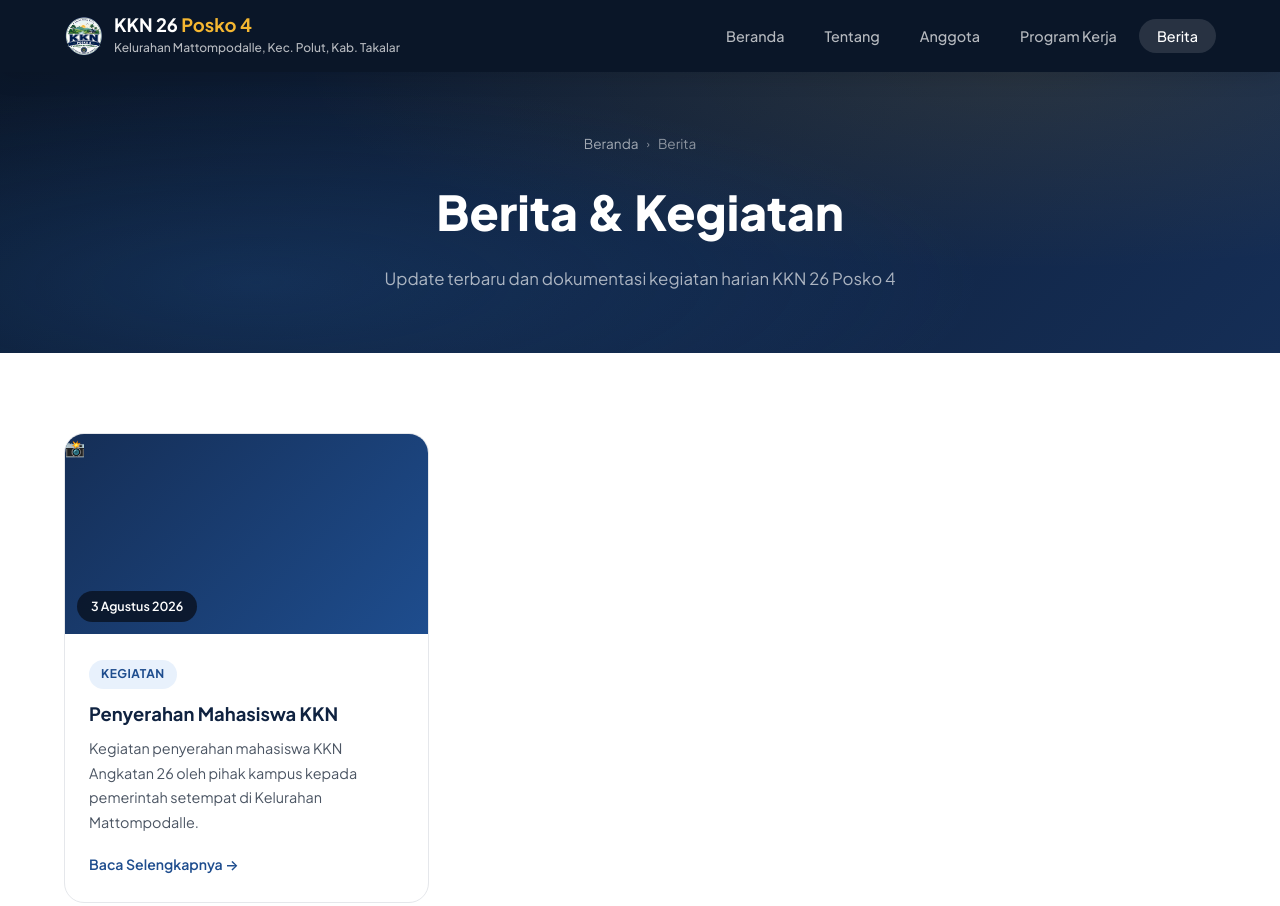
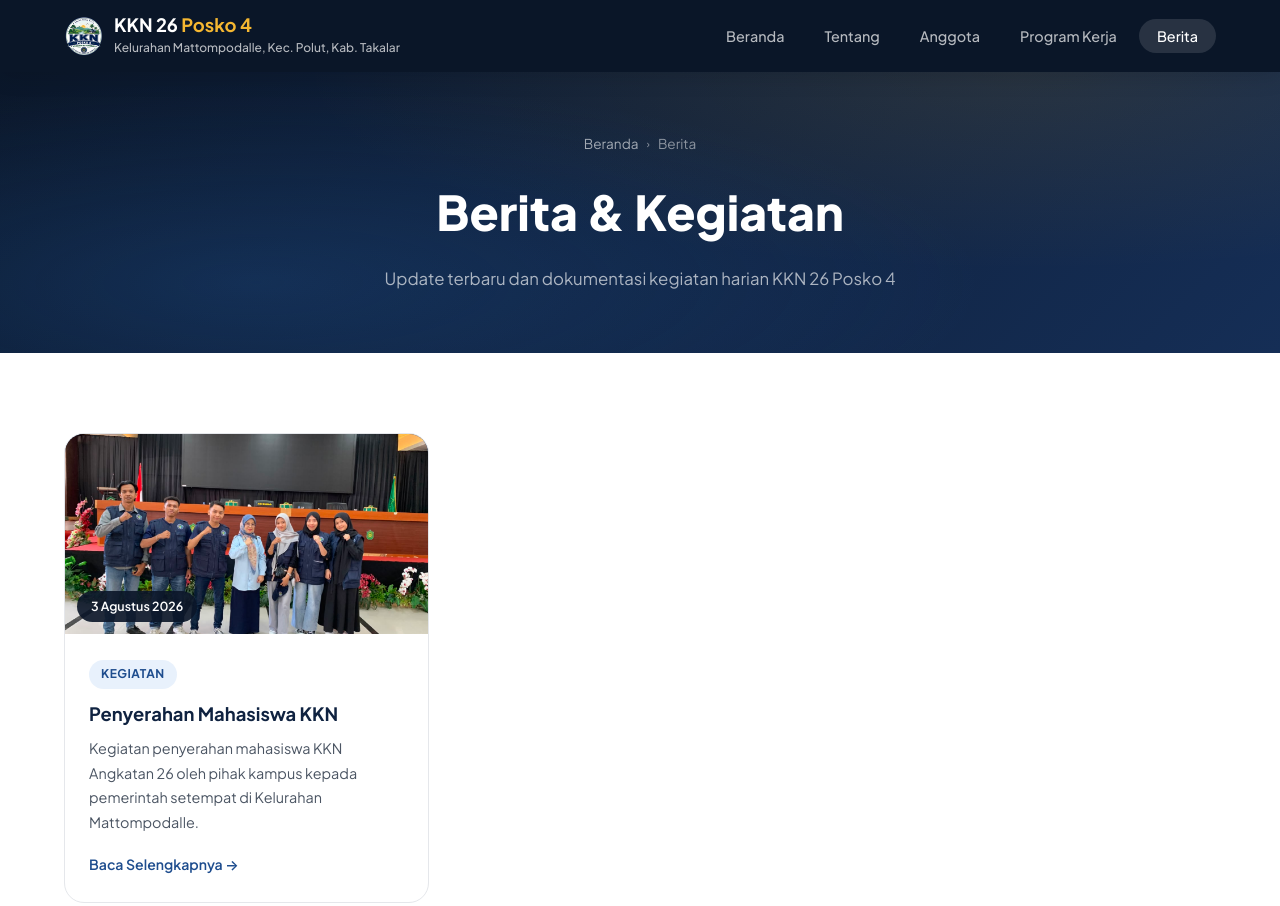
Before and after one commit to wahyu1337/kkn-26-posko4-uhm, a website built with webpack: page src/berita/index.html in a window 1280 px wide. Shown: the top 906 px of the page. Built offline with nearby package versions, Linux system fonts and the light colour scheme.

Commit message:
update page berita

```diff
--- a/src/berita/index.html
+++ b/src/berita/index.html
@@ -77,7 +77,8 @@
                 <!-- article paling atas yang terbaru -->
                 <article class="berita-card">
                     <div class="berita-card-img">
-                        <div class="berita-placeholder-img">📸</div>
+                        <img src="../assets/Photo/berita/fotoBersamaKantorBupati2.jpeg" alt="Foto Bersama Kantor Bupati"
+                            class="berita-placeholder-img">
                         <span class="berita-date">3 Agustus 2026</span>
                     </div>
                     <div class="berita-card-body">
```
